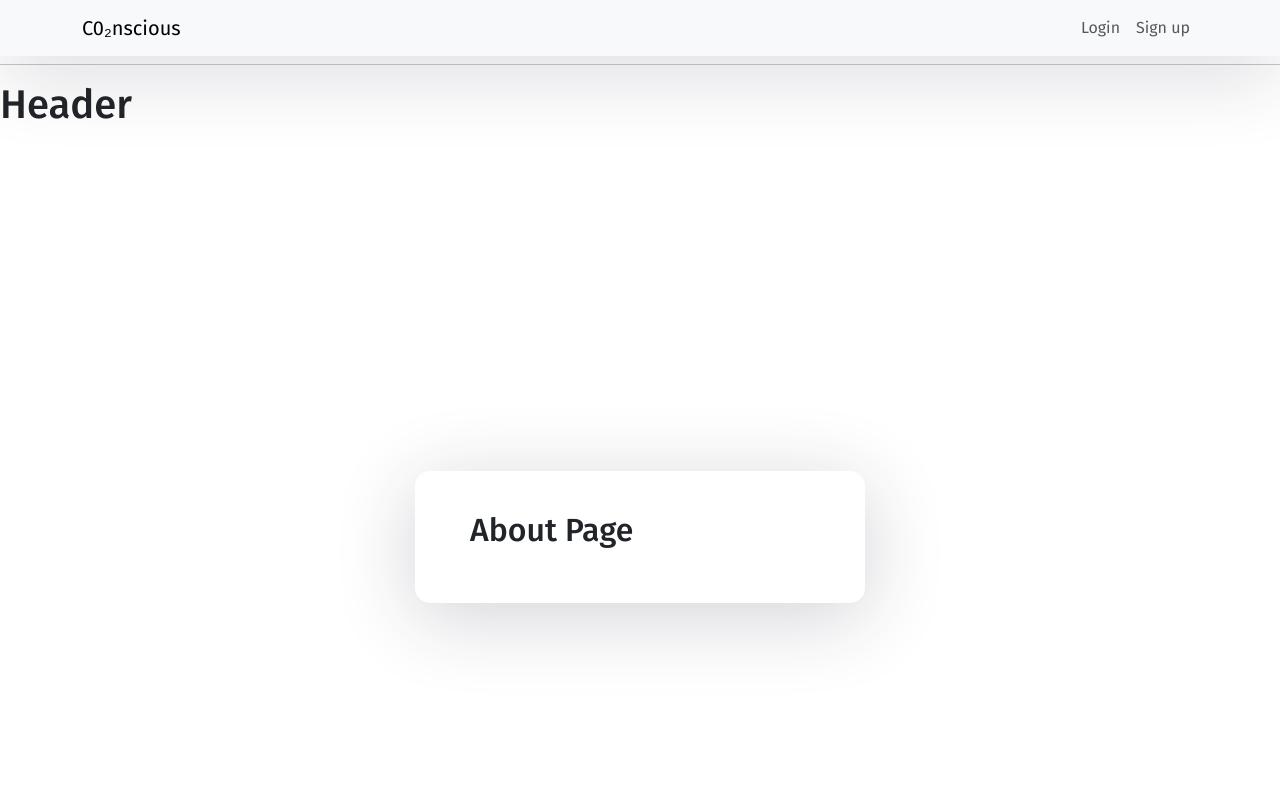
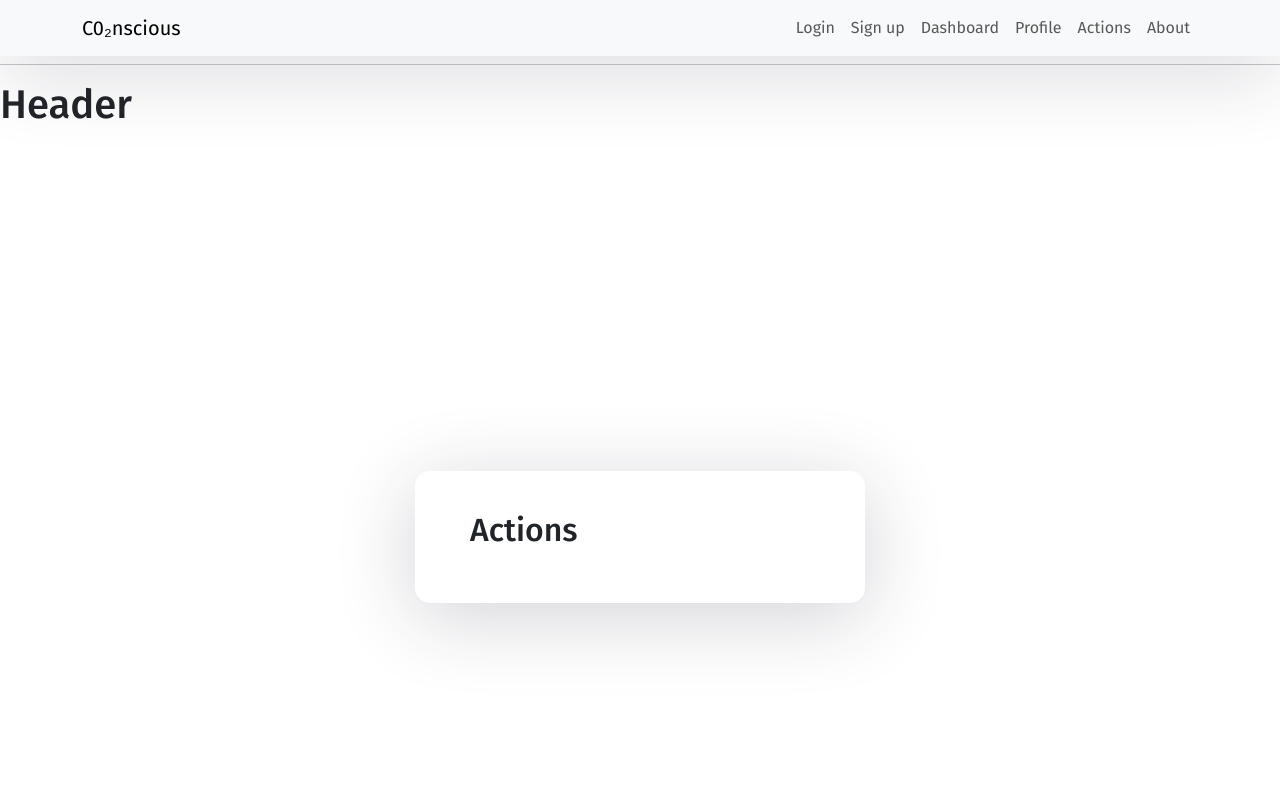
Before and after one commit to raneem-yad/CO-nsious, a React (Create React App) app in the folder frontend/: page /actions in a window 1280 px wide. Before the commit this address led to /about. Shown: the top 800 px of the page. Built offline with nearby package versions, Linux system fonts and the light colour scheme.

Commit message:
basic frontend team resources

```diff
--- a/frontend/package.json
+++ b/frontend/package.json
@@ -10,6 +10,7 @@
     "axios": "^1.7.8",
     "bootstrap": "^5.3.3",
     "react": "^18.3.1",
+    "react-bootstrap": "^2.10.6",
     "react-dom": "^18.3.1",
     "react-router-dom": "6",
     "react-scripts": "5.0.1",
--- a/frontend/src/App.js
+++ b/frontend/src/App.js
@@ -10,6 +10,9 @@ import HomePage from './components/HomePage'
 import SignUp from './components/SignUp'
 import './App.css'
 import LogOut from './components/LogOut'
+import Dashboard from './components/Dashboard'
+import Profile from './components/Profile'
+import Actions from './components/Actions'
 
 function App() {
   return (
@@ -29,6 +32,9 @@ function App() {
               <Route path='signup' element={<SignUp />} />
               <Route path='logout' element={<LogOut />} />
               <Route path='about' element={<AboutPage />} />
+              <Route path='dashboard' element={<Dashboard />} />
+              <Route path='profile' element={<Profile />} />
+              <Route path='actions' element={<Actions />} />
               <Route path='*' element={<Navigate to='/about' />} />
             </Routes>
           </div>
--- /dev/null
+++ b/frontend/src/components/Actions.js
@@ -0,0 +1,11 @@
+import React from 'react'
+
+const Actions = () => {
+  return (
+    <div>
+      <h2>Actions</h2>
+    </div>
+  )
+}
+
+export default Actions
--- /dev/null
+++ b/frontend/src/components/Dashboard.js
@@ -0,0 +1,11 @@
+import React from 'react'
+
+const Dashboard = () => {
+  return (
+    <div>
+      <h2>Dashboard</h2>
+    </div>
+  )
+}
+
+export default Dashboard
--- a/frontend/src/components/NavBar.js
+++ b/frontend/src/components/NavBar.js
@@ -34,6 +34,26 @@ const NavBarNotLoggedIn = () => {
                 Sign up
               </Link>
             </li>
+            <li className='nav-item'>
+              <Link className='nav-link' to={'/dashboard'}>
+                Dashboard
+              </Link>
+            </li>
+            <li className='nav-item'>
+              <Link className='nav-link' to={'/profile'}>
+                Profile
+              </Link>
+            </li>
+            <li className='nav-item'>
+              <Link className='nav-link' to={'/actions'}>
+                Actions
+              </Link>
+            </li>
+            <li className='nav-item'>
+              <Link className='nav-link' to={'/about'}>
+                About
+              </Link>
+            </li>
           </ul>
         </div>
       </div>
@@ -63,6 +83,26 @@ const NavBarLogged = () => {
         {/* Collapsible menu */}
         <div className='collapse navbar-collapse' id='navbarSupportedContent'>
           <ul className='navbar-nav ms-auto'>
+          <li className='nav-item'>
+              <Link className='nav-link' to={'/dashboard'}>
+                Dashboard
+              </Link>
+            </li>
+            <li className='nav-item'>
+              <Link className='nav-link' to={'/profile'}>
+                Profile
+              </Link>
+            </li>
+            <li className='nav-item'>
+              <Link className='nav-link' to={'/actions'}>
+                Actions
+              </Link>
+            </li>
+            <li className='nav-item'>
+              <Link className='nav-link' to={'/about'}>
+                About
+              </Link>
+            </li>
             <li className='nav-item'>
               <Link className='nav-link' to={'/logout'}>
                 Logout
@@ -77,5 +117,5 @@ const NavBarLogged = () => {
 
 export const Navbar = () => {
   const { user, setUser } = useContext(UserContext)
-  return <>{user.token ? <NavBarLogged /> : <NavBarNotLoggedIn />}</>
+  return <>{user.token ? <NavBarNotLoggedIn /> : <NavBarNotLoggedIn />}</>
 }
--- /dev/null
+++ b/frontend/src/components/Profile.js
@@ -0,0 +1,11 @@
+import React from 'react'
+
+const Profile = () => {
+  return (
+    <div>
+      <h2>Profile</h2>
+    </div>
+  )
+}
+
+export default Profile
```
Also changed, not shown: 1 other file (tests, documents, lock files or other folders).
